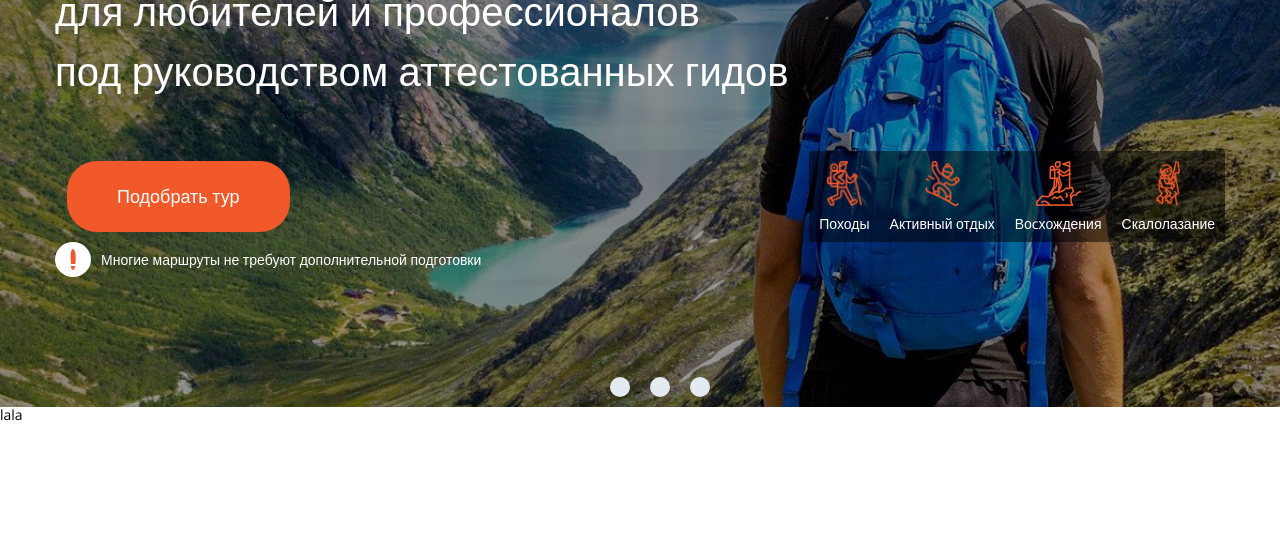
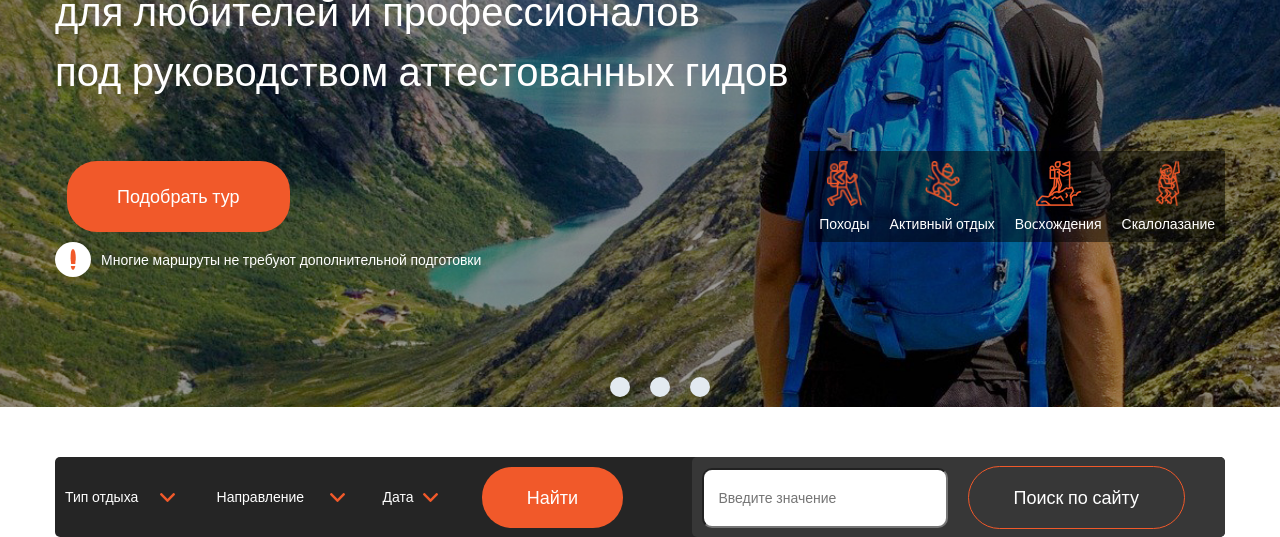
Before and after one commit to timurtheprogrammer777/third-frelance-layout, a plain HTML site: page index.html in a window 1280 px wide. Shown: the part 360-897 px from the top of the page. Before the commit the page ends 800 px from the top, so only its background shows below. Drawn offline with nearby package versions, Linux system fonts and the light colour scheme.

Commit message:
штзге фдьщые вщту

```diff
--- a/index.html
+++ b/index.html
@@ -184,8 +184,36 @@
             </div>
         </div>
     </div>
-    <section class="inputt">
-        lala
+    <section class="form">
+        <div class="container">
+            <div class="form__inner">
+
+                <div class="form__inner-item form__inner-pe">
+                    Тип отдыха
+                </div>
+                <div class="form__inner-item form__inner-pe">
+                    Направление
+                </div>
+                <div class="form__inner-item form__inner-pe">
+                    Дата
+                </div>
+                <div class="form__first-btn main-btn">
+                    <button>Найти</button>
+                </div>
+
+                <div class="form-input">
+                    <form action="">
+                        <div class="form__input">
+                            <input placeholder="Введите значение" type="text">
+                        </div>
+                        <div class="form__second-btn">
+                            <button>Поиск по сайту</button>
+                        </div>
+                    </form>
+                </div>
+
+            </div>
+        </div>
     </section>
 
     <script src="https://ajax.googleapis.com/ajax/libs/jquery/3.6.0/jquery.min.js"></script>
--- a/scss/style.scss
+++ b/scss/style.scss
@@ -143,6 +143,7 @@ li{
 
 .header__slider {
     position: relative;
+    margin-bottom: 50px;
     .slick-arrow{
         background-color: rgba(0, 0, 0, .0);
         transition: all .3s;
@@ -279,21 +280,89 @@ li{
 .header__slider-inner-content-item {
     margin: 50px 0;
 }
-// .item-title {
-// }
-// .item-content {
-// }
-// .item-btn {
-// }
-// .item-info {
-// }
-// .item-info-item {
-// }
-// .item-info-item-discr {
-// }
-// .item-subtitle {
-// }
-// .item-subtitle-text {
-// }
 
 //header__slider end
+
+
+//form start
+
+.form {
+    &__inner{
+        border-radius: 5px;
+        background-color: #252525;
+        color: #fff;
+        display: flex;
+        justify-content: space-between;
+        align-items: center;
+        height: 80px;
+        .form-input{
+        border-radius: 5px;
+        background-color: #373737;
+        display: flex;
+        justify-content: space-between;
+        form{
+            padding: 9px 40px 8px 10px;
+            display: flex;
+            justify-content: space-between;
+            align-items: center;
+            input{
+                padding: 20px 50px 20px 15px;
+                border-radius: 10px;
+                outline: none;
+            }
+        }
+        }
+    }
+    &__first-btn{
+        button{
+            padding: 20px 45px;
+        }
+    }
+    .form__inner-item{
+        position: relative;
+        margin-left: 10px;
+    }
+    .form__inner-item::before{
+        position: absolute;
+        content: '';
+        width: 15px;
+        height: 10px;
+        background-image: url(../img/pe.png);
+        background-position: center;
+        background-repeat: no-repeat;
+        top: 20%;
+        left: 130%;
+    }
+    .form__second-btn{
+        margin-left: 20px;
+        button{
+            color: #fff;
+            font-size: 18px;
+            background-color: #373737;
+            border-radius: 50px;
+            padding: 20px 45px;
+            border: 1px solid #f1592a;
+            cursor: pointer;
+            transition: all .3s;
+        }
+        button:hover{
+            background-color: #e14444;
+            transform: scale(1.1 , 1.1);
+        }
+    }
+
+
+}
+
+.form__inner {
+}
+.form__inner-item {
+}
+.form__first-btn {
+}
+.form__input {
+}
+.form__second-btn {
+}
+
+//form end
```
Also changed, not shown: css/style.min.css, img/pe.png (added).
